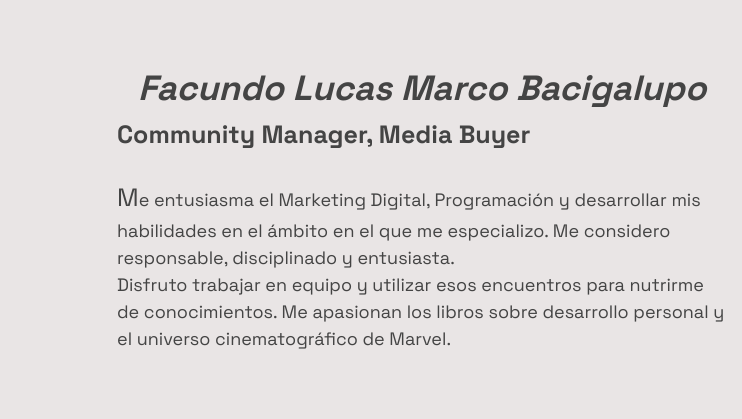
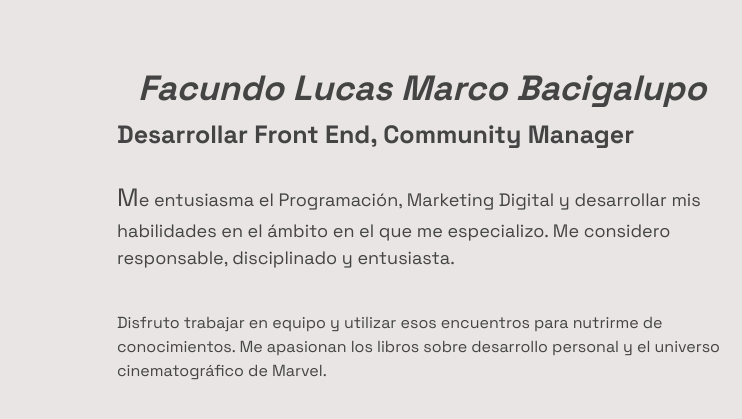
Before and after one commit to FacundoMarcoBacigalupo/Sitio-Web-MFL, a website: page Secciones/Equipo.html in a window 1280 px wide. Shown: the part 142-561 px from the top of the page, 538-1280 px from the left. Drawn offline with nearby package versions, Linux system fonts and the light colour scheme.

Commit message:
Actualizacion en la pagina Equipo

```diff
--- a/Secciones/Equipo.html
+++ b/Secciones/Equipo.html
@@ -81,9 +81,9 @@
 
         <articul class="nright col-md-6">
           <h2>Facundo Lucas Marco Bacigalupo</h2>
-          <h3>Community Manager, Media Buyer</h3>
+          <h3>Desarrollar Front End, Community Manager</h3>
 
-          <p>Me entusiasma el Marketing Digital, Programación y desarrollar mis habilidades en el ámbito en el que me especializo. Me considero responsable, disciplinado y entusiasta.
+          <p>Me entusiasma el Programación, Marketing Digital y desarrollar mis habilidades en el ámbito en el que me especializo. Me considero responsable, disciplinado y entusiasta.</p>
             <br>
             Disfruto trabajar en equipo y utilizar esos encuentros para nutrirme de conocimientos. Me apasionan los libros sobre desarrollo personal y el universo cinematográfico de Marvel.</p>
         </articul>
--- a/estilos.scss/estilos.scss
+++ b/estilos.scss/estilos.scss
@@ -28,7 +28,6 @@ $borde: 10px solid;
     box-sizing: border-box;
     scroll-behavior: smooth;
 }
-
 
 body{
     background-color: $color3;
```
Also changed, not shown: Secciones/Voy_a_este_planeta.html (+3 -2 lines), 1 other file.
